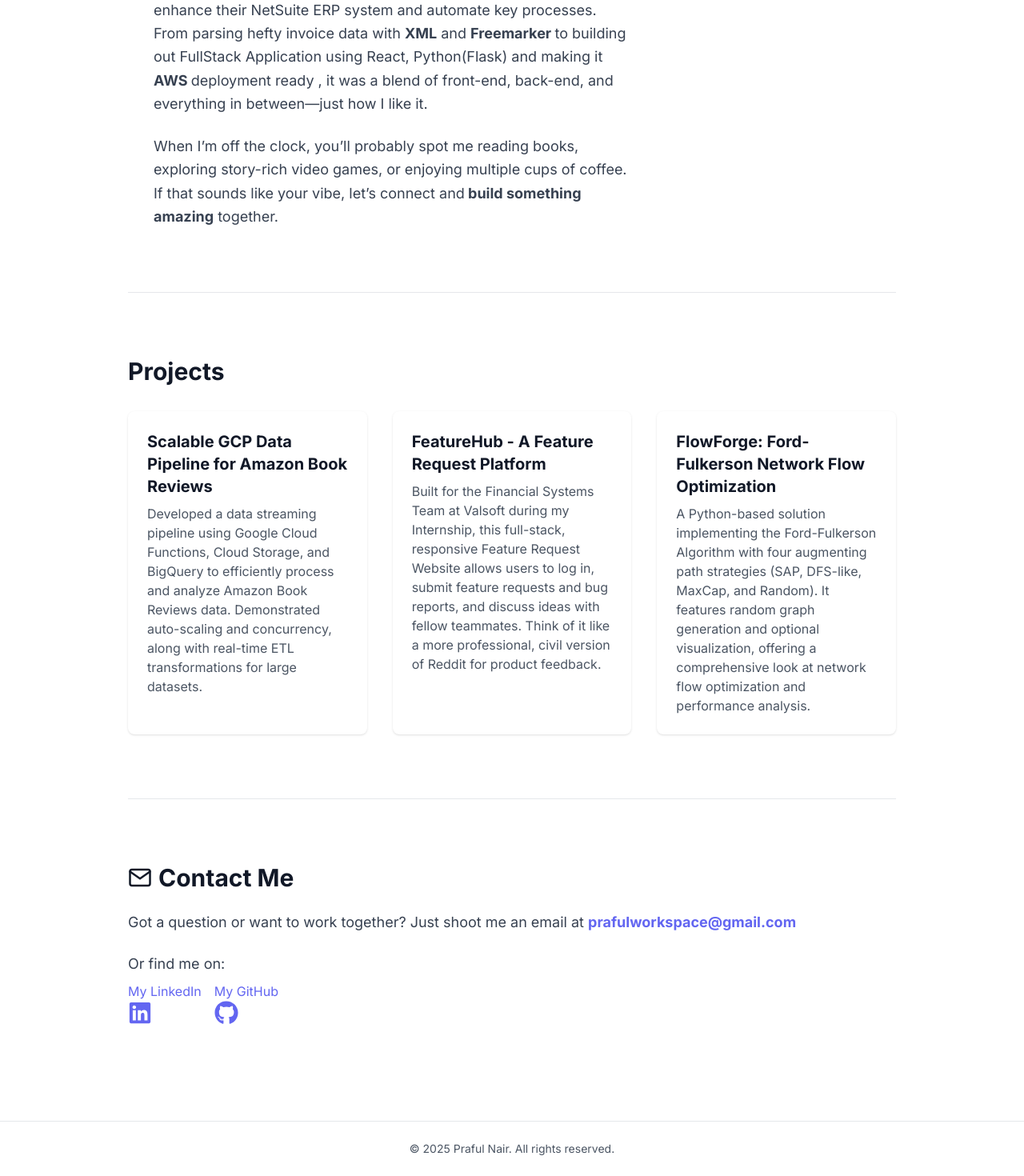
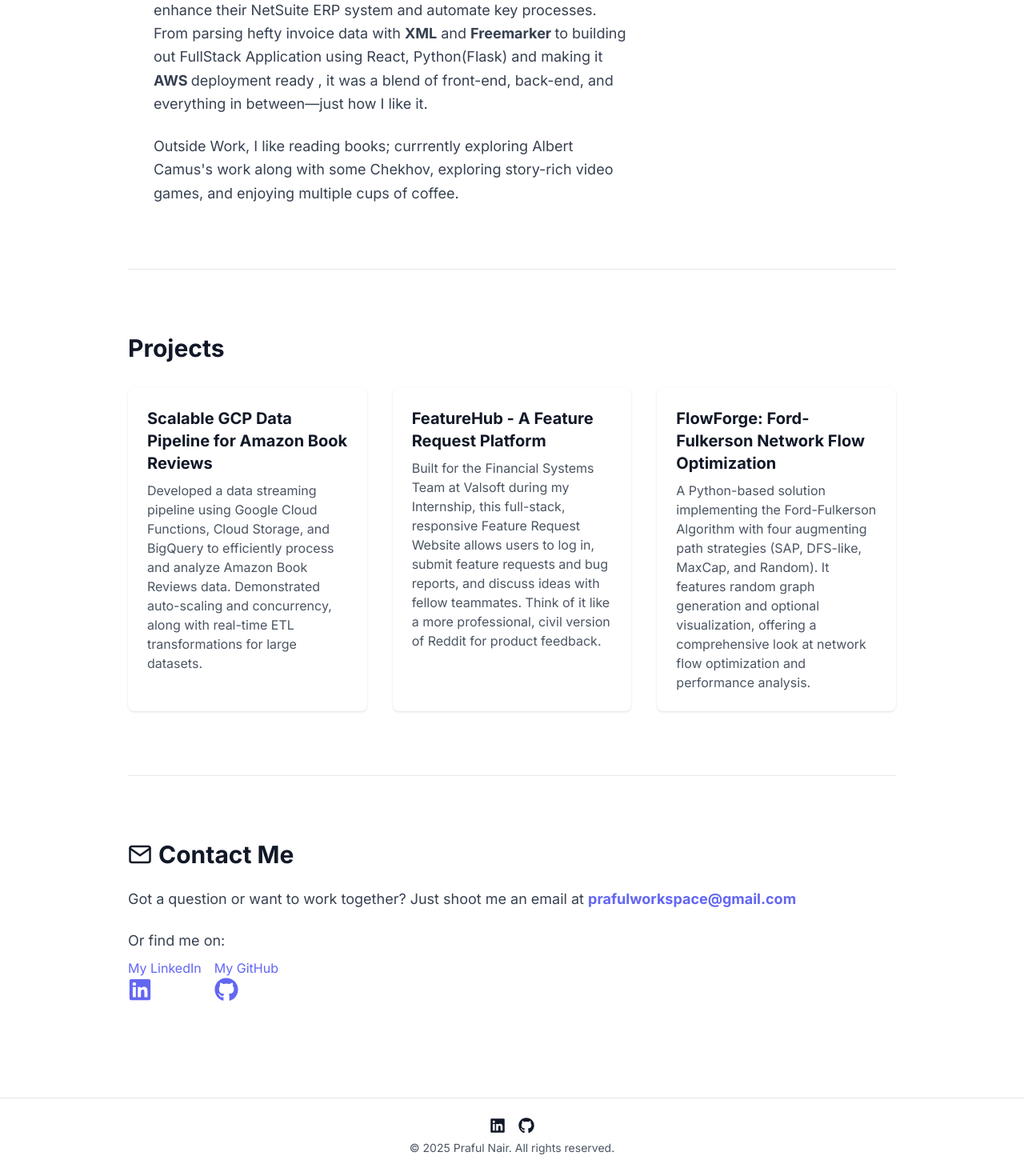
Before and after one commit to prafulnair/prafulnair.github.io, a React (Vite) app: page / in a window 1280 px wide. Shown: the part 1401-2871 px from the top of the page at 80% size. Built offline with nearby package versions, Linux system fonts and the light colour scheme.

Commit message:
Added Social Media Icon in the Footer and Updates to About Section

```diff
--- a/package.json
+++ b/package.json
@@ -16,7 +16,7 @@
     "react": "^18.3.1",
     "react-dom": "^18.3.1",
     "react-icons": "^5.4.0",
-    "react-router-dom": "^7.1.2"
+    "react-router-dom": "^7.1.3"
   },
   "devDependencies": {
     "@eslint/js": "^9.17.0",
--- a/src/components/About.tsx
+++ b/src/components/About.tsx
@@ -74,9 +74,8 @@ const About: React.FC = () => {
             </p>
 
             <p className="text-lg text-gray-700 dark:text-gray-300 leading-relaxed">
-              When I’m off the clock, you’ll probably spot me reading books, exploring story-rich video games,
-              or enjoying multiple cups of coffee. If that sounds like your vibe, let’s connect and
-              <span className="font-semibold"> build something amazing</span> together.
+              Outside Work, I like reading books; currrently exploring Albert Camus's work along with some Chekhov, exploring story-rich video games,
+              and enjoying multiple cups of coffee.
             </p>
           </div>
         </div>
--- a/src/components/Footer.tsx
+++ b/src/components/Footer.tsx
@@ -1,8 +1,32 @@
+// import React from 'react';
+
+// const Footer: React.FC = () => {
+//   return (
+//     <footer className="py-6 border-t border-gray-200 dark:border-gray-700 text-center mt-10">
+//       <p className="text-sm text-gray-600 dark:text-gray-400">
+//         &copy; {new Date().getFullYear()} Praful Nair. All rights reserved.
+//       </p>
+//     </footer>
+//   );
+// };
+
+// export default Footer;
+
 import React from 'react';
+import { FaLinkedin, FaGithub, FaTwitter } from 'react-icons/fa';
 
 const Footer: React.FC = () => {
   return (
     <footer className="py-6 border-t border-gray-200 dark:border-gray-700 text-center mt-10">
+      <div className="flex justify-center space-x-4 mb-2">
+        <a href="https://www.linkedin.com/in/praful-nair-3a5a87181/" target="_blank" rel="noreferrer">
+          <FaLinkedin className="text-xl hover:text-indigo-500 transition-colors" />
+        </a>
+        <a href="https://github.com/prafulnair" target="_blank" rel="noreferrer">
+          <FaGithub className="text-xl hover:text-indigo-500 transition-colors" />
+        </a>
+
+      </div>
       <p className="text-sm text-gray-600 dark:text-gray-400">
         &copy; {new Date().getFullYear()} Praful Nair. All rights reserved.
       </p>
```
Also changed, not shown: 1 other file (tests, documents, lock files or other folders).
